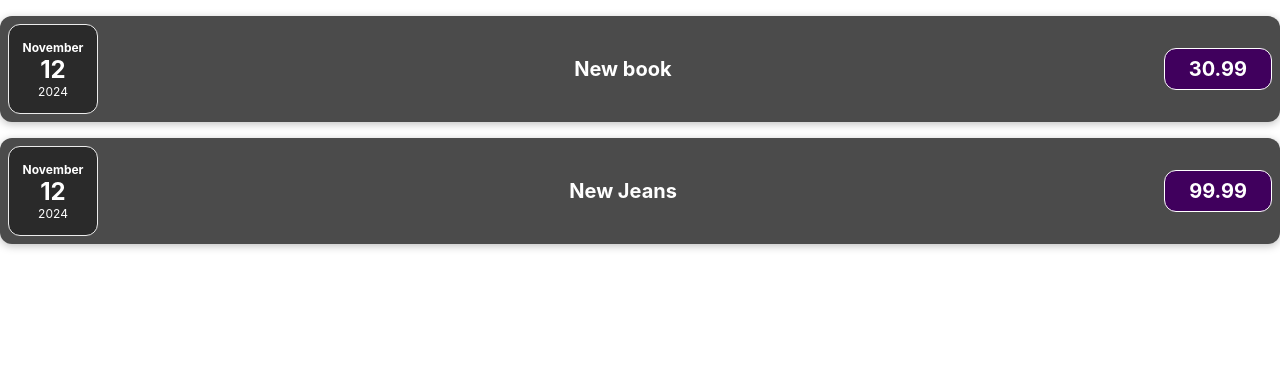
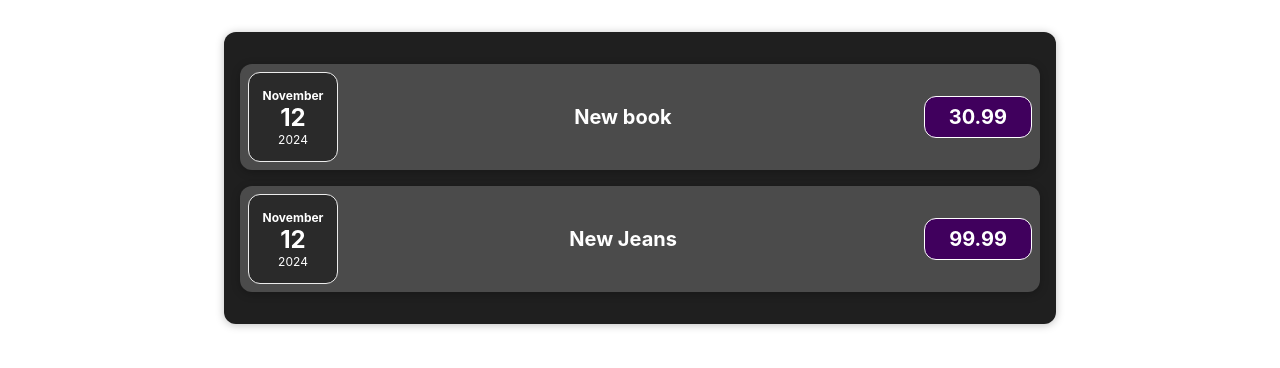
Before and after one commit to kiinmiin/expenses-http, a React (Create React App) app: page / in a window 1280 px wide. Shown: the top 368 px of the page. Built offline with nearby package versions, Linux system fonts and the light colour scheme.

Commit message:
Ümbritseva komponendi loomine ja kujundamine

```diff
--- a/src/App.js
+++ b/src/App.js
@@ -1,5 +1,6 @@
 import './App.css';
 import ExpenseItem from './components/ExpenseItem';
+import './components/Expenses.css'
 
 const App = () => {
   const expenses = [
@@ -18,8 +19,10 @@
 
   return (
     <div className="App">
-      <ExpenseItem data={expenses[0]}/>
-      <ExpenseItem data={expenses[1]}/>
+      <div className="expenses">
+        <ExpenseItem data={expenses[0]}/>
+        <ExpenseItem data={expenses[1]}/>
+      </div>
     </div>
   );
 }
--- /dev/null
+++ b/src/components/Expenses.css
@@ -0,0 +1,9 @@
+.expenses {
+    padding: 1rem;
+    background-color: rgb(31, 31, 31);
+    margin: 2rem auto;
+    width: 50rem;
+    max-width: 95%;
+    border-radius: 12px;
+    box-shadow: 0 1px 8px rgba(0, 0, 0, 0.25);
+}
```
